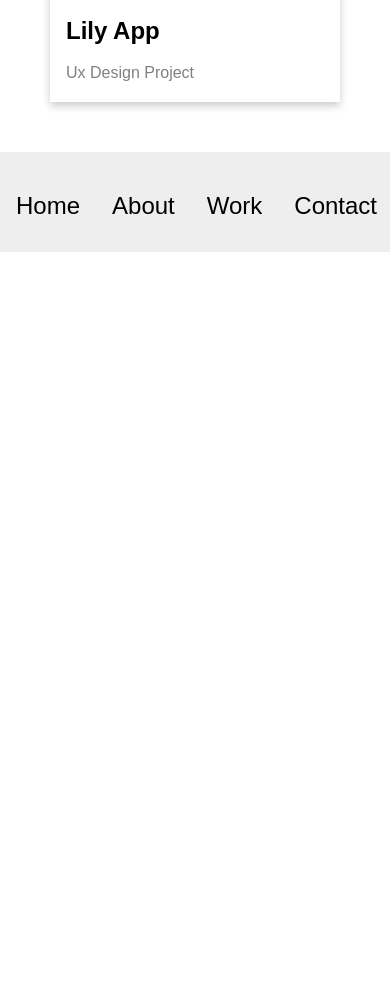
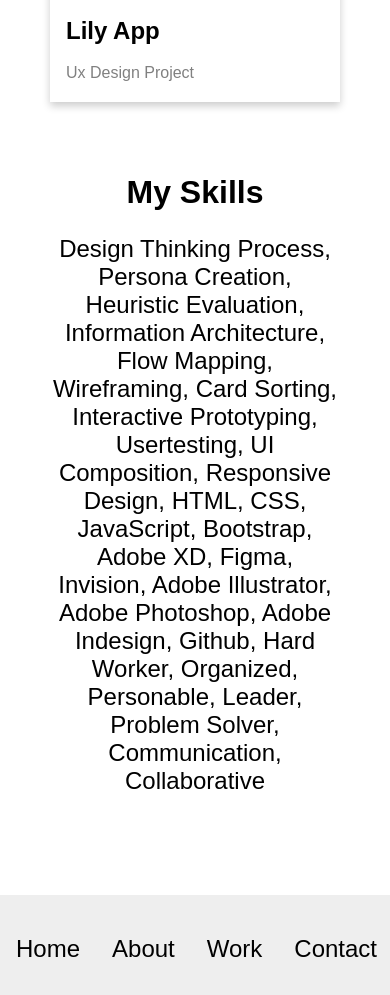
Before and after one commit to connorolsen47/UX_UI_HW18, a plain HTML site: page index.html in a window 390 px wide. Shown: the part 1953-2948 px from the top of the page. Before the commit the page ends 2213 px from the top, so only its background shows below. Drawn offline with Linux system fonts and the light colour scheme.

Commit message:
My Skills
added my skills and some more media queries

```diff
--- a/index.html
+++ b/index.html
@@ -112,6 +112,16 @@
   </div>
 
 
+  <div class="skill">
+
+    <h1>My Skills</h1>
+
+    <p class="mySkills">Design Thinking Process, Persona Creation, Heuristic Evaluation, Information Architecture, Flow Mapping, Wireframing, Card Sorting, Interactive Prototyping, Usertesting, UI Composition, Responsive Design, HTML, CSS, JavaScript, Bootstrap, Adobe XD, Figma, Invision, Adobe Illustrator, Adobe Photoshop, Adobe Indesign, Github, Hard Worker, Organized, Personable, Leader, Problem Solver, Communication, Collaborative
+    </p>
+
+  </div>
+
+
 </body>
 
 
--- a/style.css
+++ b/style.css
@@ -108,6 +108,18 @@ button{
 	background: #FFFCD1;
 	}
 
+h1 {
+	text-align: center;
+}
+
+.mySkills {
+	text-align: center;
+	font-size: 18pt;
+	margin-left: 150px;
+	margin-right: 150px;
+	margin-bottom: 100px;
+}
+
 footer{
 	height: 100px;
 	width: 100%;
@@ -172,11 +184,24 @@ footer{
   	height: 250px;
   }
 
+  .mySkills{
+  	margin-left: 50px;
+  	margin-right: 50px;
+  }
+}
+
+
 
 @media only screen and (max-width: 375px) {
   .par {
     margin-left: 20px;
   }
+
   button {
   	margin-left: 20px;
   }
+
+  .mySkills{
+  	margin-bottom: 50px;
+  }
+}
```
